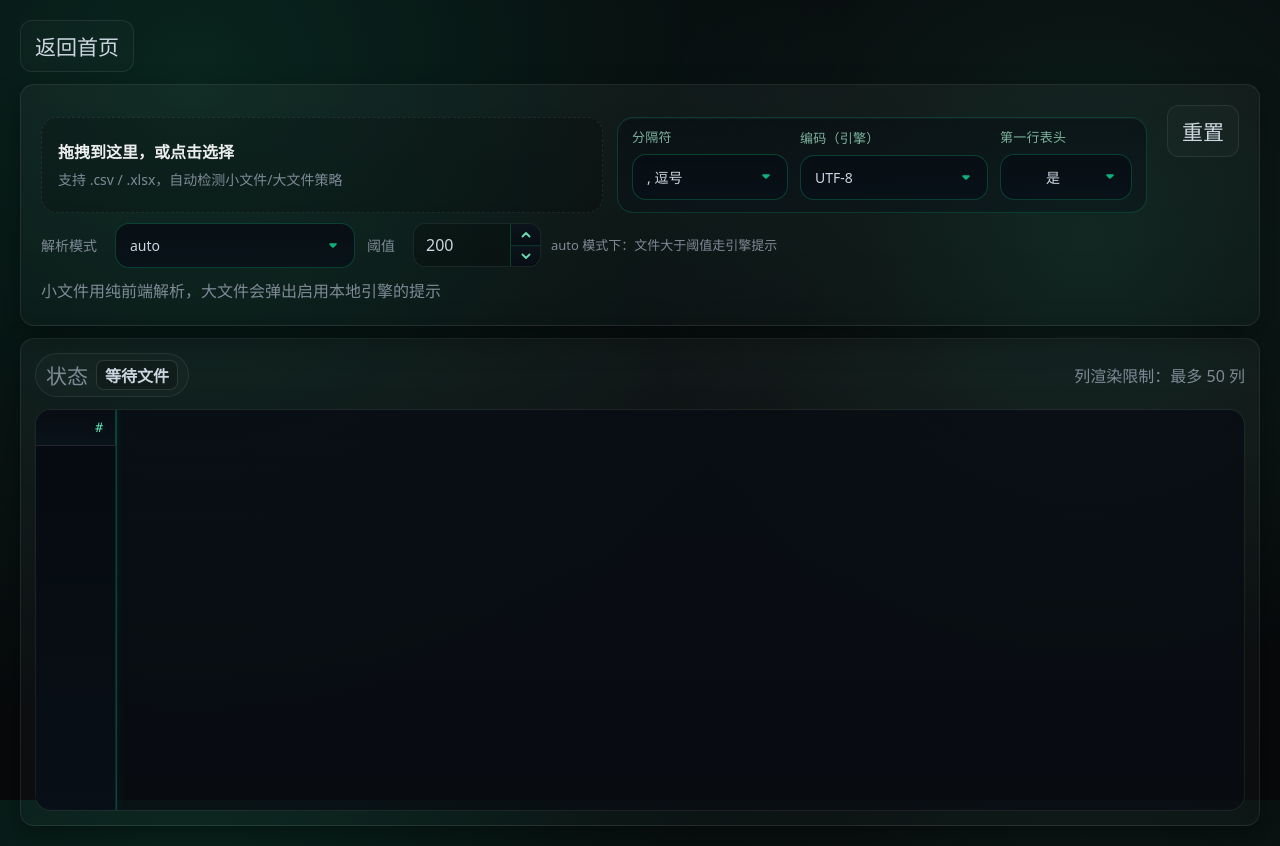
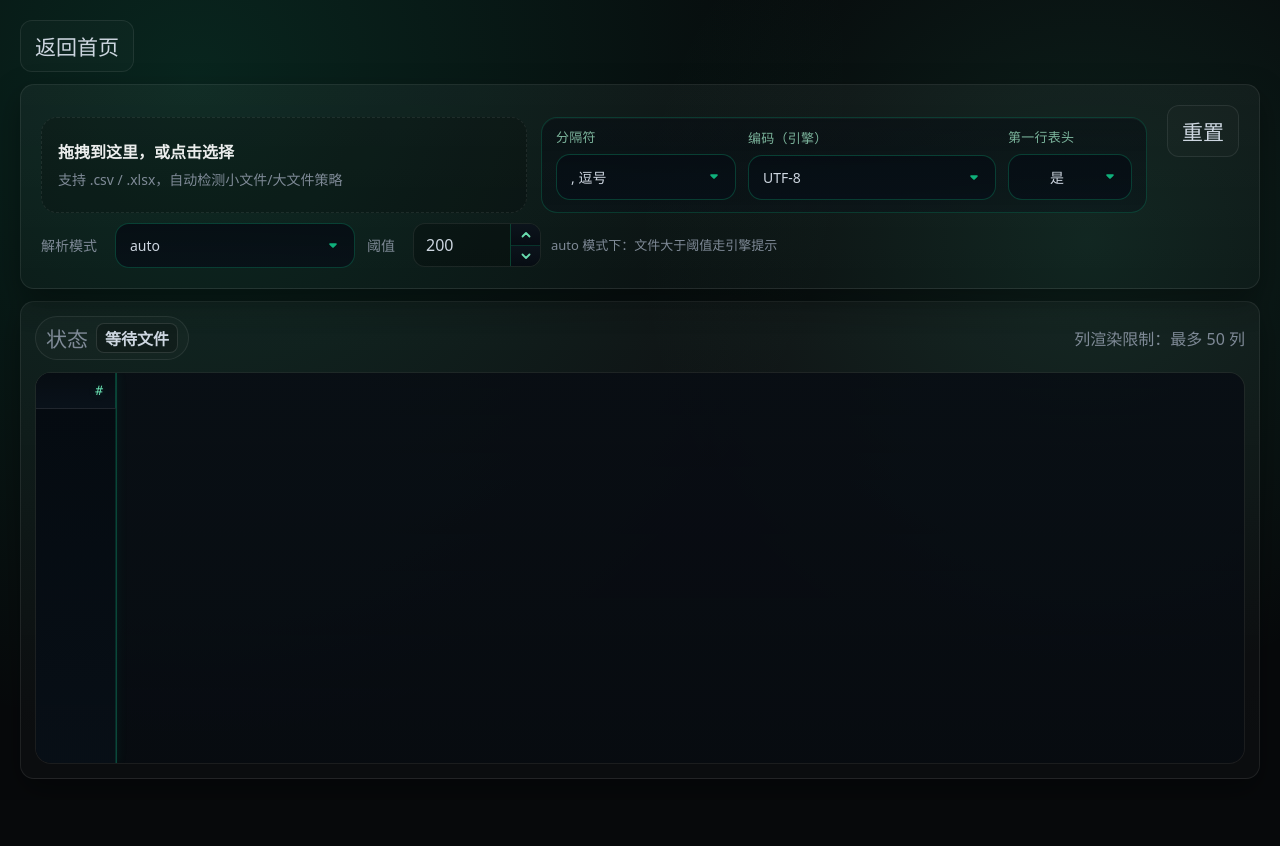
Before and after one commit to Moewerry/VoidCSV, a React (Vite) app in the folder web/: page /viewer in a window 1280 px wide. After the commit the page ends 800 px from the top, so only its background shows below. Built offline with nearby package versions, Linux system fonts and the light colour scheme.

Commit message:
style: 优化 Viewer 布局与工具栏样式，提升响应式表现

```diff
--- a/web/src/pages/Viewer.tsx
+++ b/web/src/pages/Viewer.tsx
@@ -1224,11 +1224,7 @@ export default function Viewer() {
                     </div>
                   ) : null}
                 </div>
-              ) : (
-                <div className="help" style={{ marginTop: 10,fontSize: 16 }}>
-                  小文件用纯前端解析，大文件会弹出启用本地引擎的提示
-                </div>
-              )}
+              ) : null}
             </div>
           </div>
         </div>
@@ -1328,7 +1324,7 @@ export default function Viewer() {
             className="table-split"
             style={{
               maxHeight: tableSplitMaxHeight,
-              minHeight: Math.min(400, tableSplitMaxHeight),
+              minHeight: Math.min(390, tableSplitMaxHeight),
             }}
           >
               {/* 左侧：固定行号列 */}
--- a/web/src/pages/viewer.css
+++ b/web/src/pages/viewer.css
@@ -51,21 +51,26 @@
 
 .viewer-toolbar-upload{
   flex: 1 1 280px;
-  min-width: 260px;
+  min-width: 220px;
+  min-height: 0;
 }
 
 .viewer-toolbar-upload .dropzone{
+  width: 100%;
   margin-top: 0;
   height: 100%;
   min-height: 92px;
   display: flex;
   align-items: center;
+  box-sizing: border-box;
 }
 
 .viewer-options-group{
   flex: 0 0 auto;
+  width: max-content;
+  max-width: 100%;
   display: grid;
-  grid-template-columns: 156px 188px 132px;
+  grid-template-columns: 180px 248px 124px;
   gap: 12px;
   align-items: end;
   padding: 12px 14px;
@@ -73,6 +78,7 @@
   border: 1px solid rgba(16,185,129,0.24);
   background: linear-gradient(180deg, rgba(6,12,18,0.55), rgba(8,16,24,0.42));
   box-shadow: inset 0 1px 0 rgba(255,255,255,0.04);
+  box-sizing: border-box;
 }
 
 .viewer-field{
@@ -115,9 +121,13 @@
 }
 
 @media (max-width: 1100px){
+  .viewer-toolbar-upload{
+    flex: 1 1 100%;
+    max-width: none;
+  }
   .viewer-options-group{
-    grid-template-columns: repeat(3, minmax(120px, 1fr));
     width: 100%;
+    grid-template-columns: minmax(160px, 1fr) minmax(200px, 1.35fr) minmax(110px, 0.85fr);
   }
 }
 
```
